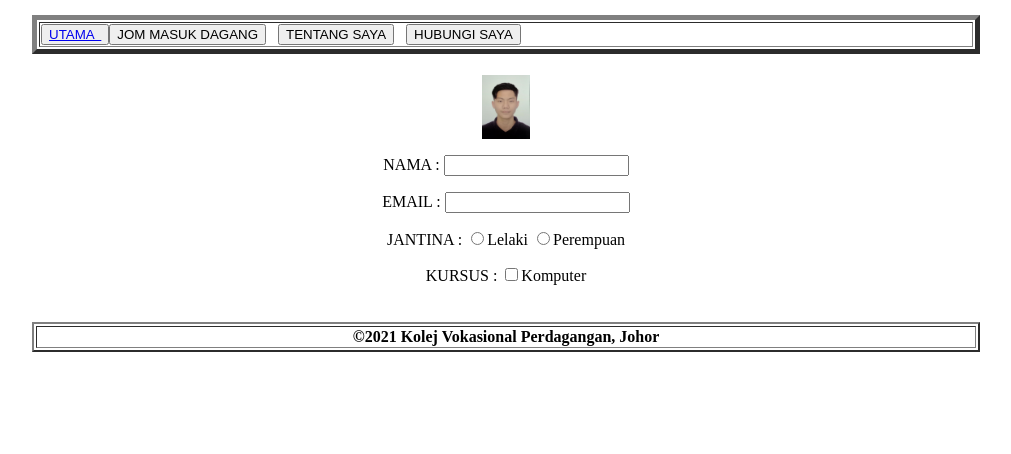
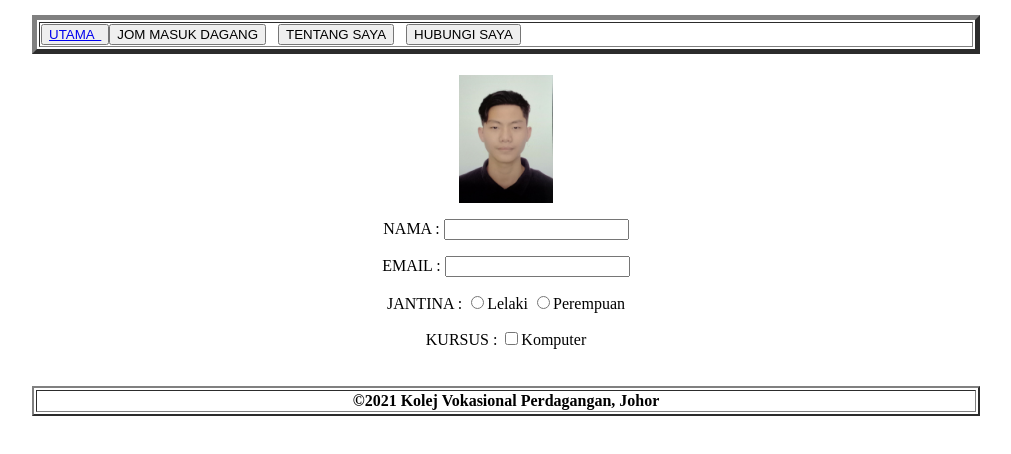
Before and after one commit to FarisIskanda/KPD1023-myfirstweb, a plain HTML site: page hubungisaya.html in a window 1280 px wide. Shown: the part 78-532 px from the top of the page, without its empty margins (134-1145 px from the left). Drawn offline with Linux system fonts and the light colour scheme.

Commit message:
Update hubungisaya.html

```diff
--- a/hubungisaya.html
+++ b/hubungisaya.html
@@ -34,7 +34,7 @@
      <table width="75%">
        <tr>
          <td align="center">
-           <img src="image/IMG_20210717_123950_163.jpg" width="5%">
+           <img src="image/IMG_20210717_123950_163.jpg" width="10%">
            <br>
 
            <form>
```
